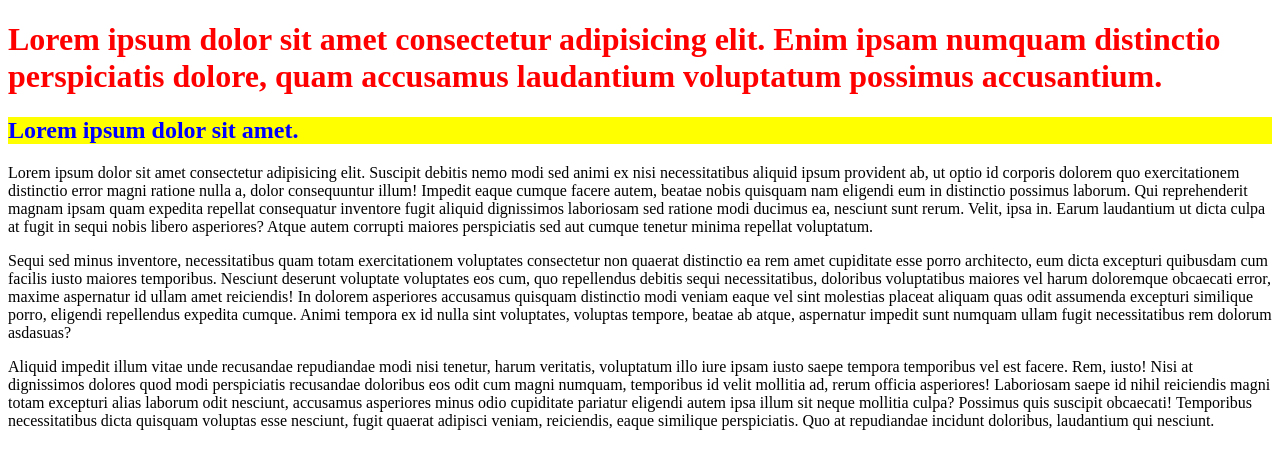
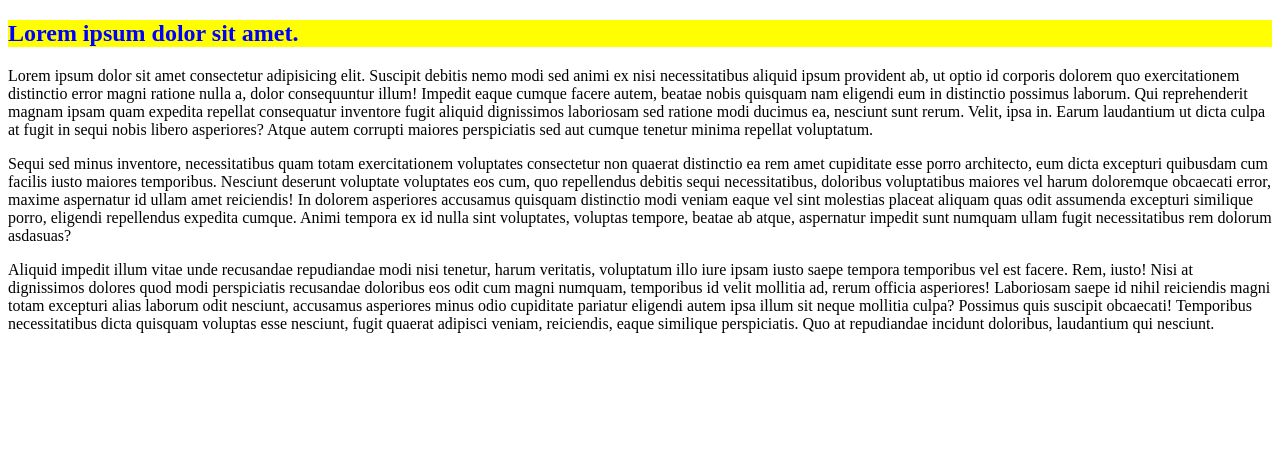
Before and after one commit to Fu3Pyk11/my-demo-repo, a plain HTML site: page index.html in a window 1280 px wide. Drawn offline with Linux system fonts and the light colour scheme.

Commit message:
deleted h1

```diff
--- a/assets/style/style.css
+++ b/assets/style/style.css
@@ -1,7 +1,4 @@
 
-h1{
-    color: red;
-}
 h2{
     color: blue;
     background-color: yellow;
--- a/index.html
+++ b/index.html
@@ -8,8 +8,6 @@
     <link rel="stylesheet" href="./assets/style/style.css">
 </head>
 <body>
-        <h1>Lorem ipsum dolor sit amet consectetur adipisicing elit. Enim ipsam numquam distinctio perspiciatis dolore, quam accusamus laudantium voluptatum possimus accusantium.</h1>
-
         <h2>Lorem ipsum dolor sit amet.</h2>
 
         <p>Lorem ipsum dolor sit amet consectetur adipisicing elit. Suscipit debitis nemo modi sed animi ex nisi necessitatibus aliquid ipsum provident ab, ut optio id corporis dolorem quo exercitationem distinctio error magni ratione nulla a, dolor consequuntur illum! Impedit eaque cumque facere autem, beatae nobis quisquam nam eligendi eum in distinctio possimus laborum. Qui reprehenderit magnam ipsam quam expedita repellat consequatur inventore fugit aliquid dignissimos laboriosam sed ratione modi ducimus ea, nesciunt sunt rerum. Velit, ipsa in. Earum laudantium ut dicta culpa at fugit in sequi nobis libero asperiores? Atque autem corrupti maiores perspiciatis sed aut cumque tenetur minima repellat voluptatum.</p>
```
